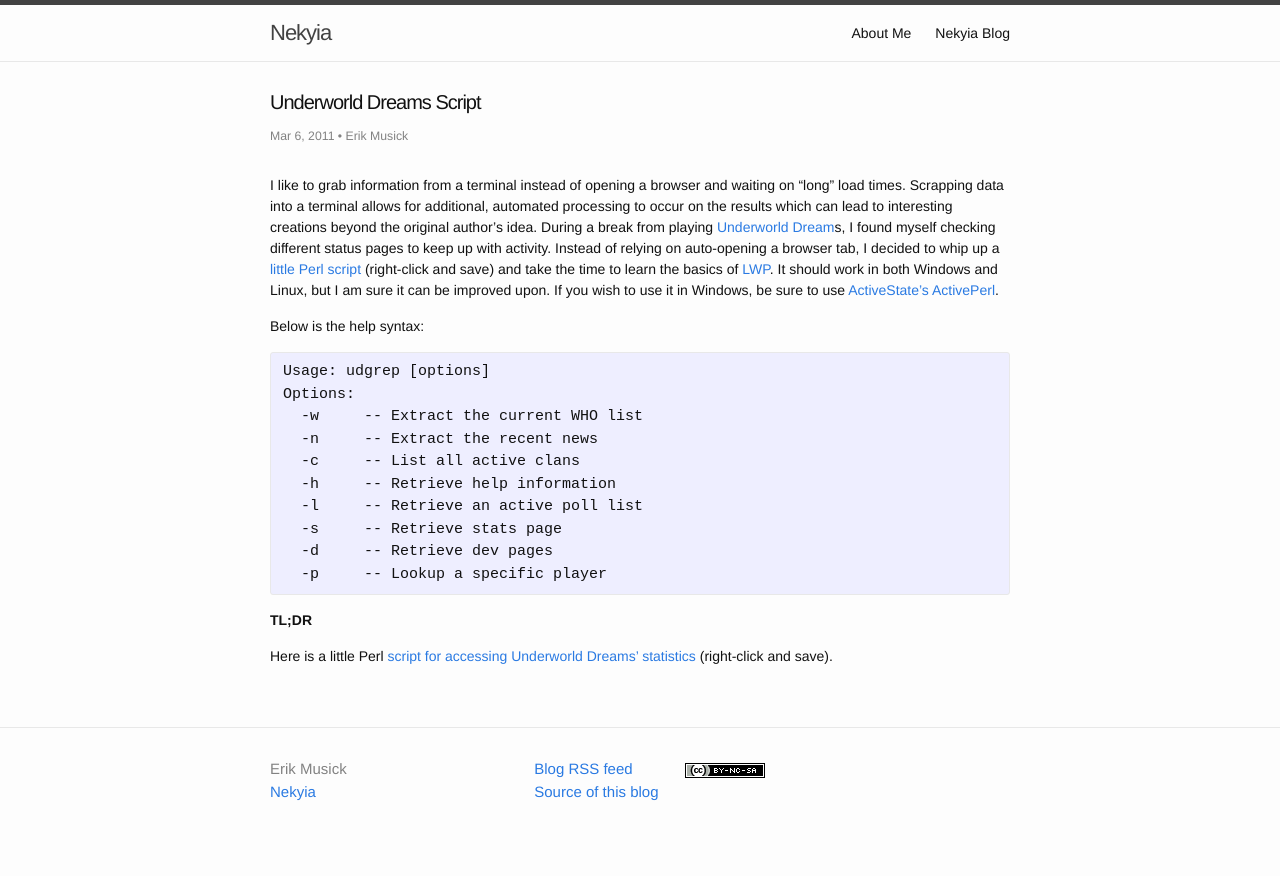
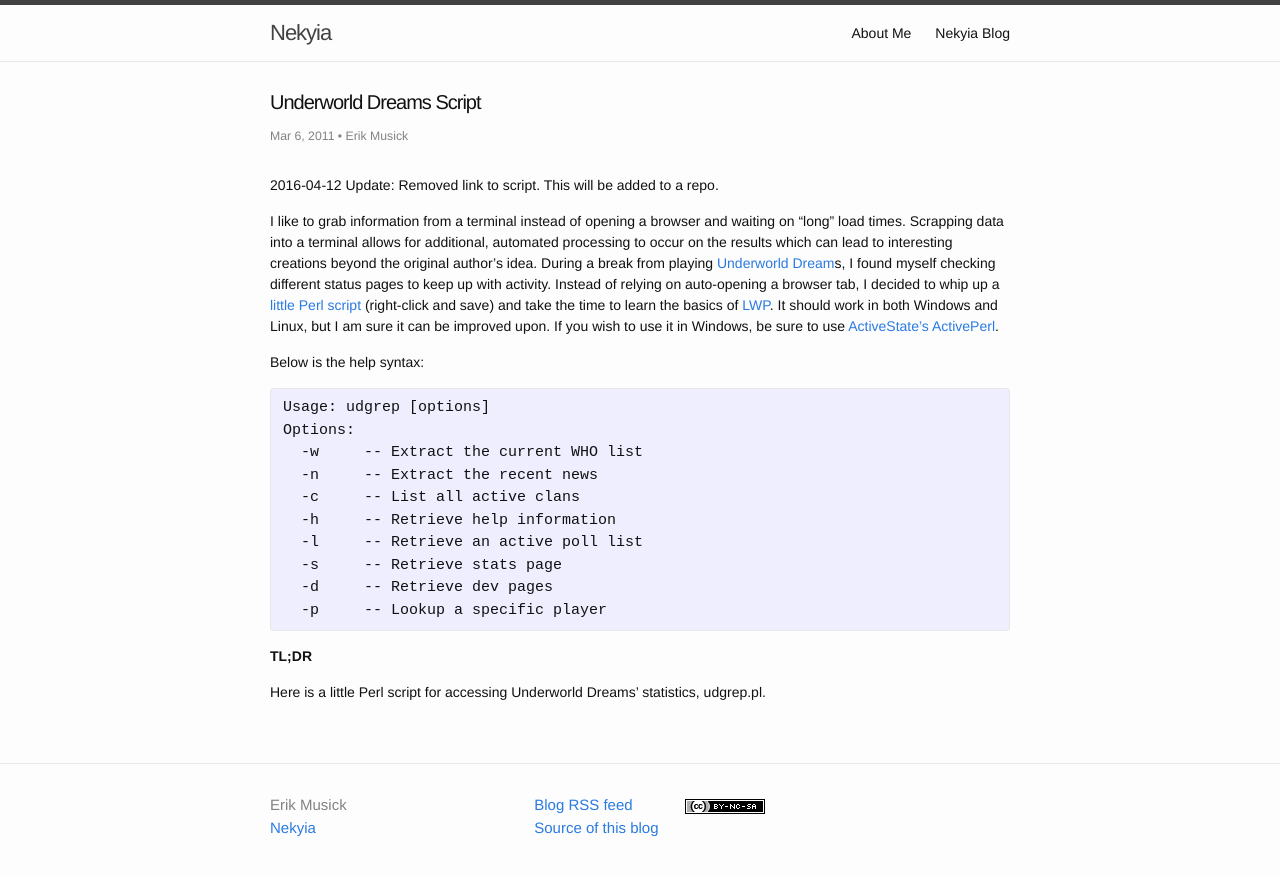
Before and after one commit to emusick/emusick.github.io, a Jekyll site: the page built from _posts/2011-03-06-underworld-dreams-script.md, in a window 1280 px wide. Shown: the top 876 px of the page. Built offline with Jekyll 4.4.1, drawn with Linux system fonts in a browser that asks for light colours.

Commit message:
Update 2011-03-06-underworld-dreams-script.md
Removed broken link to script

```diff
--- a/_posts/2011-03-06-underworld-dreams-script.md
+++ b/_posts/2011-03-06-underworld-dreams-script.md
@@ -12,6 +12,8 @@
   - muds
   - script
 ---
+2016-04-12 Update: Removed link to script. This will be added to a repo.
+
 I like to grab information from a terminal instead of opening a browser and waiting on &#8220;long&#8221; load times. Scrapping data into a terminal allows for additional, automated processing to occur on the results which can lead to interesting creations beyond the original author&#8217;s idea. During a break from playing [Underworld Dream](http://dreams.daestroke.com/ "Homepage for Underworld Dreams, an online MUD.")s, I found myself checking different status pages to keep up with activity. Instead of relying on auto-opening a browser tab, I decided to whip up a [little Perl script](/content/scripts/udgrep.pl "Perl script for pulling down Underworld Dreams statistics") (right-click and save) and take the time to learn the basics of [LWP](http://search.cpan.org/%7Egaas/libwww-perl-5.837/lib/LWP.pm "CPAN page for the World Wide Web Perl library."). It should work in both Windows and Linux, but I am sure it can be improved upon. If you wish to use it in Windows, be sure to use [ActiveState&#8217;s ActivePerl](http://www.activestate.com/activeperl "Homepage for ActivePerl, a Perl port for Windows").
 
 Below is the help syntax:
@@ -29,4 +31,4 @@
 
 **TL;DR**
 
-Here is a little Perl [script for accessing Underworld Dreams&#8217; statistics](/content/scripts/udgrep.pl "Perl script for accessing Underworld Dreams' statistics") (right-click and save).
+Here is a little Perl script for accessing Underworld Dreams&#8217; statistics, udgrep.pl.
```
